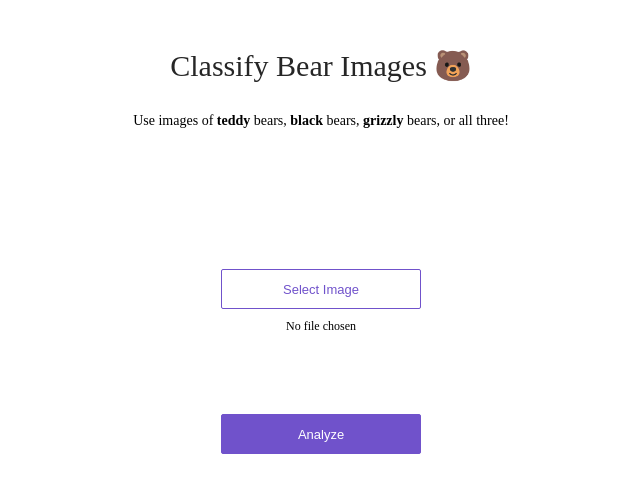
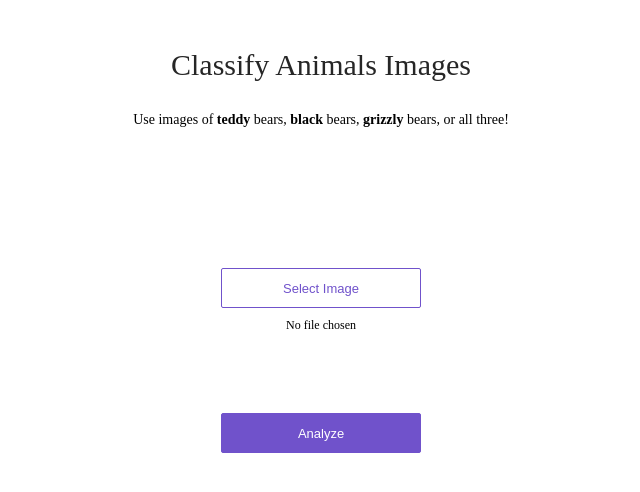
Before and after one commit to rorrot/animal, a plain HTML site: page app/view/index.html in a window 1280 px wide. Shown: the whole page, without its empty margins (319-959 px from the left). Drawn offline with Linux system fonts and the light colour scheme.

Commit message:
Update index.html

```diff
--- a/app/view/index.html
+++ b/app/view/index.html
@@ -7,7 +7,7 @@
 <body>
 <div>
   <div class='center'>
-    <div class='title'>Classify Bear Images 🐻</div>
+    <div class='title'>Classify Animals Images </div>
     <p>
       Use images of <strong>teddy</strong> bears, <strong>black</strong> bears, <strong>grizzly</strong> bears, or
       all three!
```
